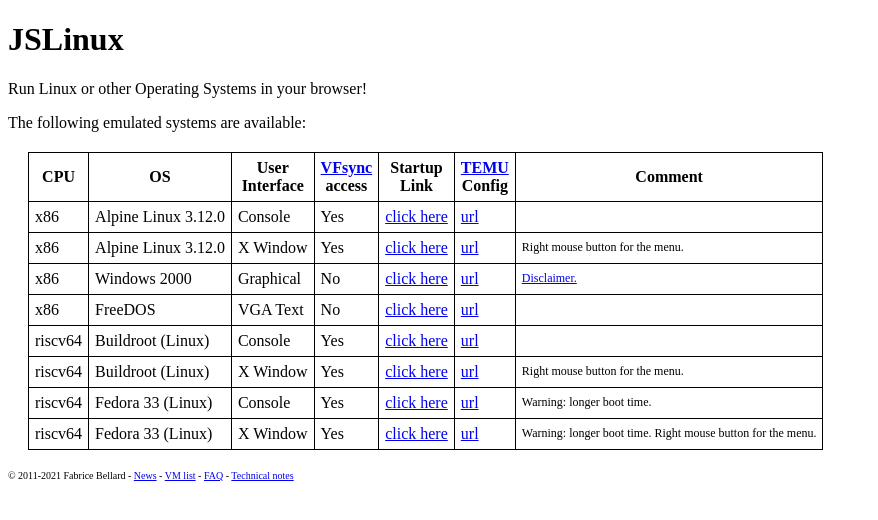
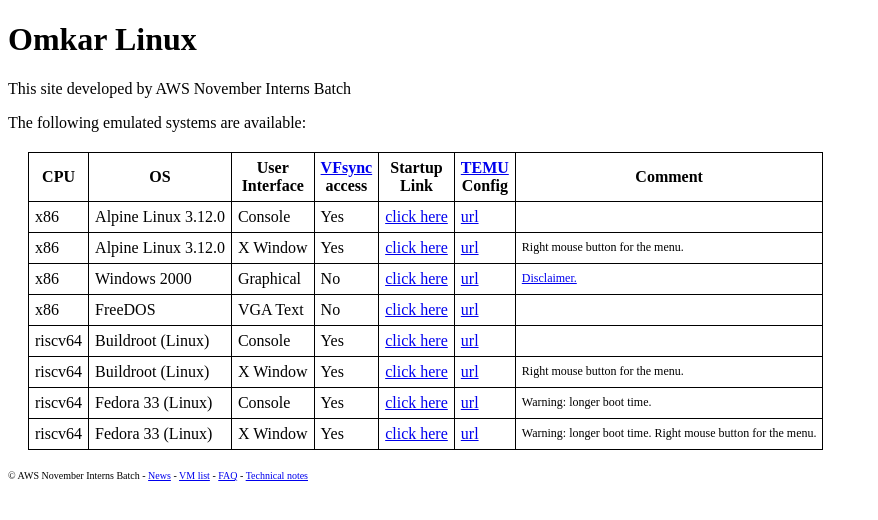
Before and after one commit to amar-m-cloud/demo-site, a plain HTML site: page index.html in a window 1280 px wide. Shown: the whole page, without its empty margins (0-878 px from the left). Drawn offline with Linux system fonts and the light colour scheme.

Commit message:
Update index.html

```diff
--- a/index.html
+++ b/index.html
@@ -8,9 +8,9 @@
 <link href="style.css" type="text/css" rel="stylesheet"/>
 </head>
 <body>
-<h1>JSLinux</h1>
+<h1>Omkar Linux</h1>
 
-Run Linux or other Operating Systems in your browser!
+This site developed by AWS November Interns Batch
 <p>
 The following emulated systems are available:
 
@@ -66,7 +66,7 @@ The following emulated systems are available:
 
 </table>
 
-<div id="copyright">&copy; 2011-2021 Fabrice Bellard - <a href="news.html">News</a> - <a href="index-2.html">VM list</a> - <a href="faq.html">FAQ</a> - <a href="tech.html">Technical notes</a></div>
+<div id="copyright">&copy; AWS November Interns Batch - <a href="news.html">News</a> - <a href="index-2.html">VM list</a> - <a href="faq.html">FAQ</a> - <a href="tech.html">Technical notes</a></div>
 </body>
 
 <!-- Mirrored from bellard.org/jslinux/ by HTTrack Website Copier/3.x [XR&CO'2014], Tue, 11 Jan 2022 07:42:29 GMT -->
```
